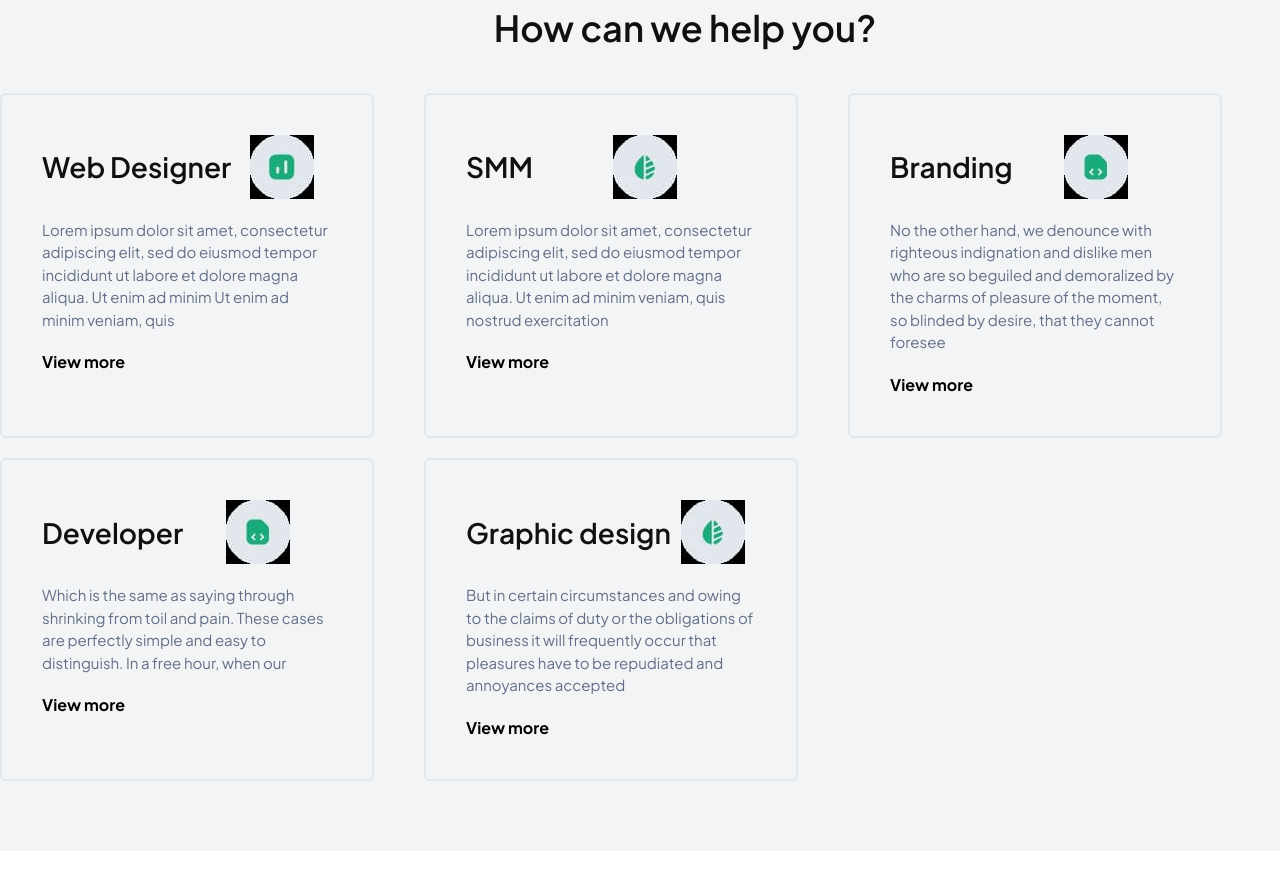
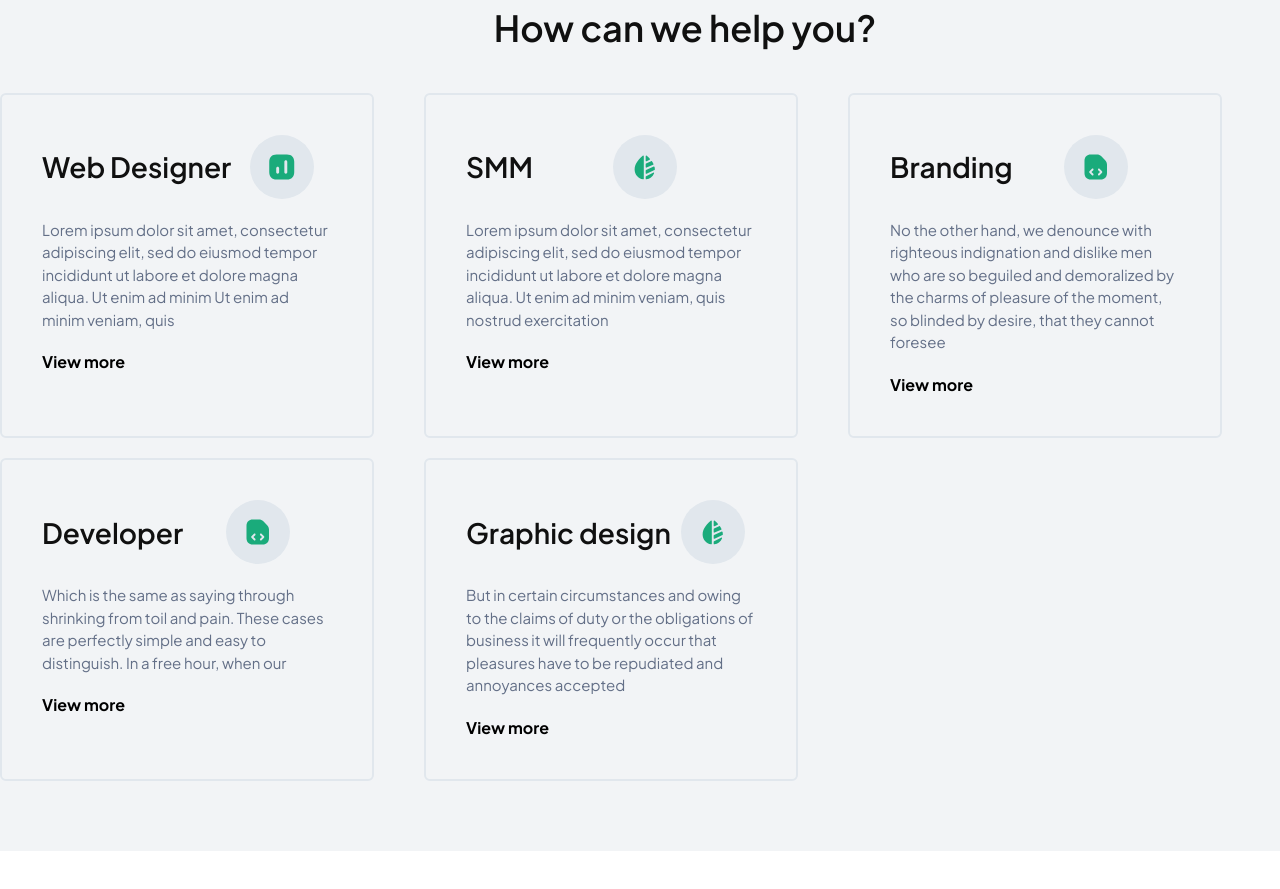
Before and after one commit to akbarahmadjonov/Pixer-, a plain HTML site: page index.html in a window 1280 px wide. Shown: the part 871-1760 px from the top of the page. Drawn offline with Linux system fonts and the light colour scheme; files whose address does not match are found by name.

Commit message:
Chande background images

```diff
--- a/main/style.css
+++ b/main/style.css
@@ -295,7 +295,7 @@ hr {
     content: '';
     width: 64px;
     height: 64px;
-    background-image: url('../images/help-img-1.jpg');
+    background-image: url('../images/help-img-1.svg');
     /* First icon couldn't be downloaded in figma */
     display: inline-block;
     background-size: contain;
@@ -306,7 +306,7 @@ hr {
     content: '';
     width: 64px;
     height: 64px;
-    background-image: url('../images/help-img-2.jpg');
+    background-image: url('../images/help-img-2.svg');
     display: inline-block;
     background-size: contain;
 }
@@ -316,7 +316,7 @@ hr {
     content: '';
     width: 64px;
     height: 64px;
-    background-image: url('../images/help-img-3.jpg');
+    background-image: url('../images/help-img-3.svg');
     display: inline-block;
     background-size: contain;
 }
@@ -326,7 +326,7 @@ hr {
     content: '';
     width: 64px;
     height: 64px;
-    background-image: url('../images/help-img-3.jpg');
+    background-image: url('../images/help-img-3.svg');
     display: inline-block;
     background-size: contain;
 }
@@ -336,7 +336,7 @@ hr {
     content: '';
     width: 64px;
     height: 64px;
-    background-image: url('../images/help-img-2.jpg');
+    background-image: url('../images/help-img-2.svg');
     display: inline-block;
     background-size: contain;
 }
```
Also changed, not shown: images/help-img-1.jpg (deleted), images/help-img-1.svg (added), images/help-img-2.jpg (deleted), images/help-img-2.svg (added), images/help-img-3.jpg (deleted), images/help-img-3.svg (added).
